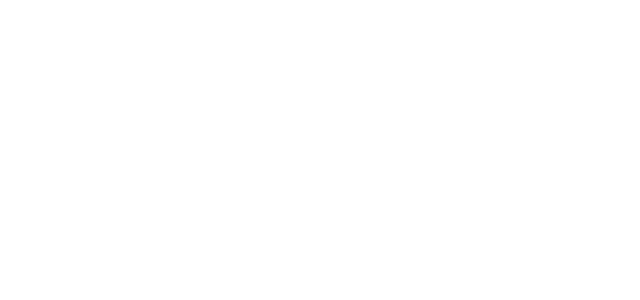
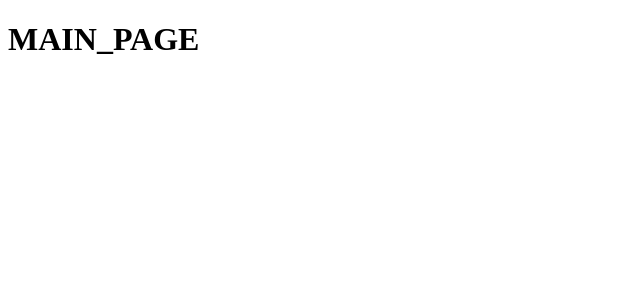
Before and after one commit to Blue-Brain/weather-widget, a React app: page /#/main in a window 1280 px wide. Shown: the top 300 px of the page, without its empty margins (0-640 px from the left). Built offline with nearby package versions, Linux system fonts and the light colour scheme.

Commit message:
set routing

```diff
--- a/package.json
+++ b/package.json
@@ -13,7 +13,7 @@
     "history": "^5.0.0",
     "react": "^17.0.2",
     "react-dom": "^17.0.2",
-    "react-router-dom": "^5.2.0"
+    "react-router-dom": "^6.0.0-beta.0"
   },
   "devDependencies": {
     "@babel/core": "^7.11.0",
--- a/src/components/App/index.ts
+++ /dev/null
@@ -1,2 +0,0 @@
-import App from './view';
-export default App;
--- a/src/components/App/view.tsx
+++ /dev/null
@@ -1,15 +0,0 @@
-//libs
-import { Route, Switch } from 'react-router-dom';
-
-//components
-import MainPage from '@pages/MainPage';
-import SettingsPage from '@pages/SettingsPage/view';
-
-const App = () => {
-  return <Switch>
-    <Route path='/main' component={MainPage}/>
-    <Route path='/settings' component={SettingsPage}/>
-  </Switch>
-}
-
-export default App;
--- /dev/null
+++ b/src/components/Root/index.ts
@@ -0,0 +1,2 @@
+import Root from './view';
+export default Root;
--- /dev/null
+++ b/src/components/Root/view.tsx
@@ -0,0 +1,16 @@
+//libs
+import { Route, Routes, Navigate  } from 'react-router-dom';
+
+//components
+import MainPage from '@pages/MainPage';
+import SettingsPage from '@pages/SettingsPage/view';
+
+const Root = () => {
+  return <Routes>
+    <Route path='/settings' element={<SettingsPage/>}/>
+    <Route path='/main'  element={<MainPage/>}/>
+    <Route path='*' element={<Navigate to="/main"/>}/>
+  </Routes>
+}
+
+export default Root;
--- a/src/index.tsx
+++ b/src/index.tsx
@@ -1,19 +1,16 @@
 //libs
 import { render } from 'react-dom';
-import { Router } from 'react-router-dom';
-import { createBrowserHistory } from 'history';
+import { HashRouter as Router } from 'react-router-dom';
 
 //components
-import App from '@components/App';
+import Root from '@components/Root';
 
 //style
 import '@styles/base.scss';
 
-export const history = createBrowserHistory();
-
 render(
-  <Router history={history}>
-    <App/>
+  <Router>
+    <Root/>
   </Router>,
   document.getElementById('root')
 );
```
